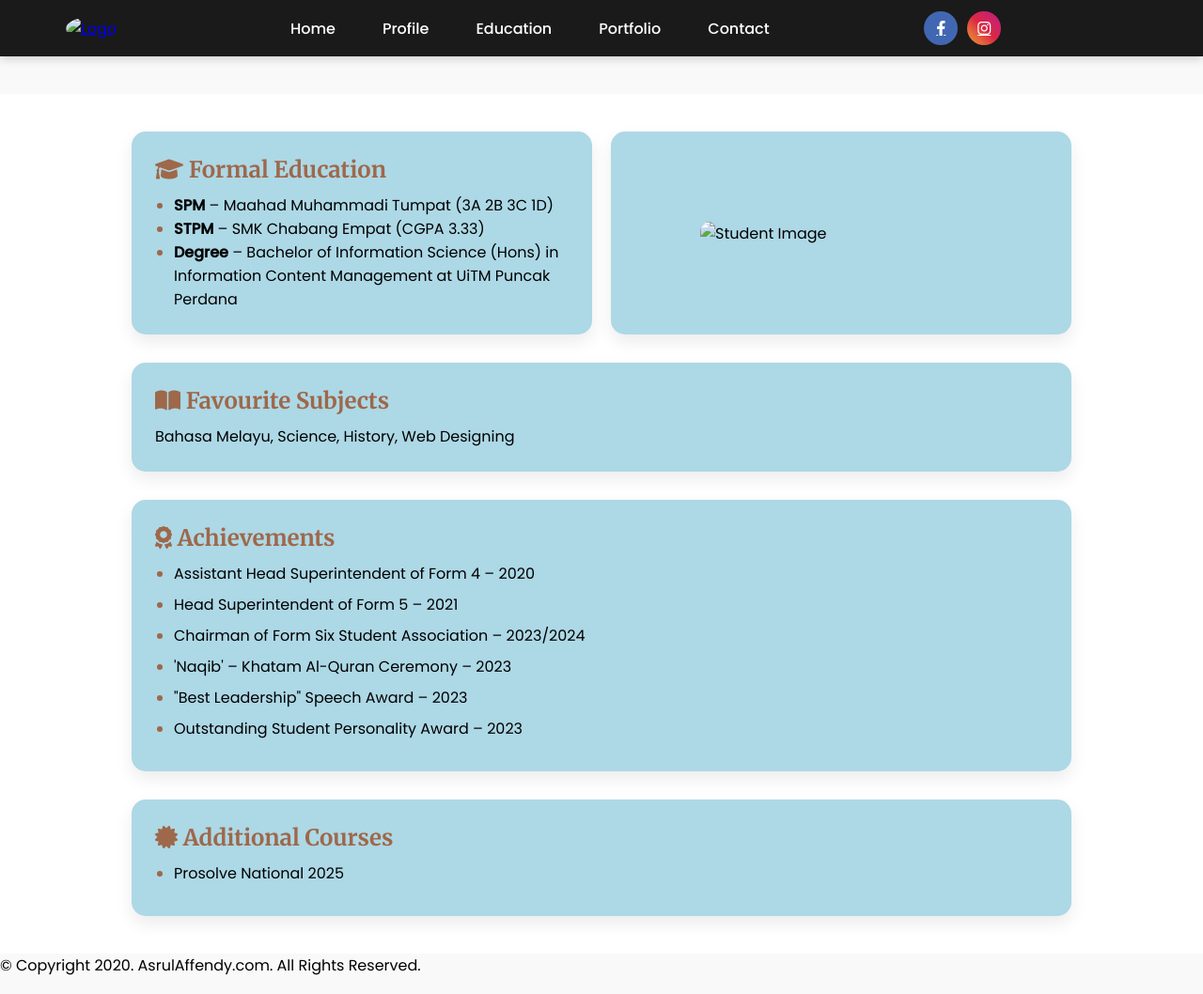
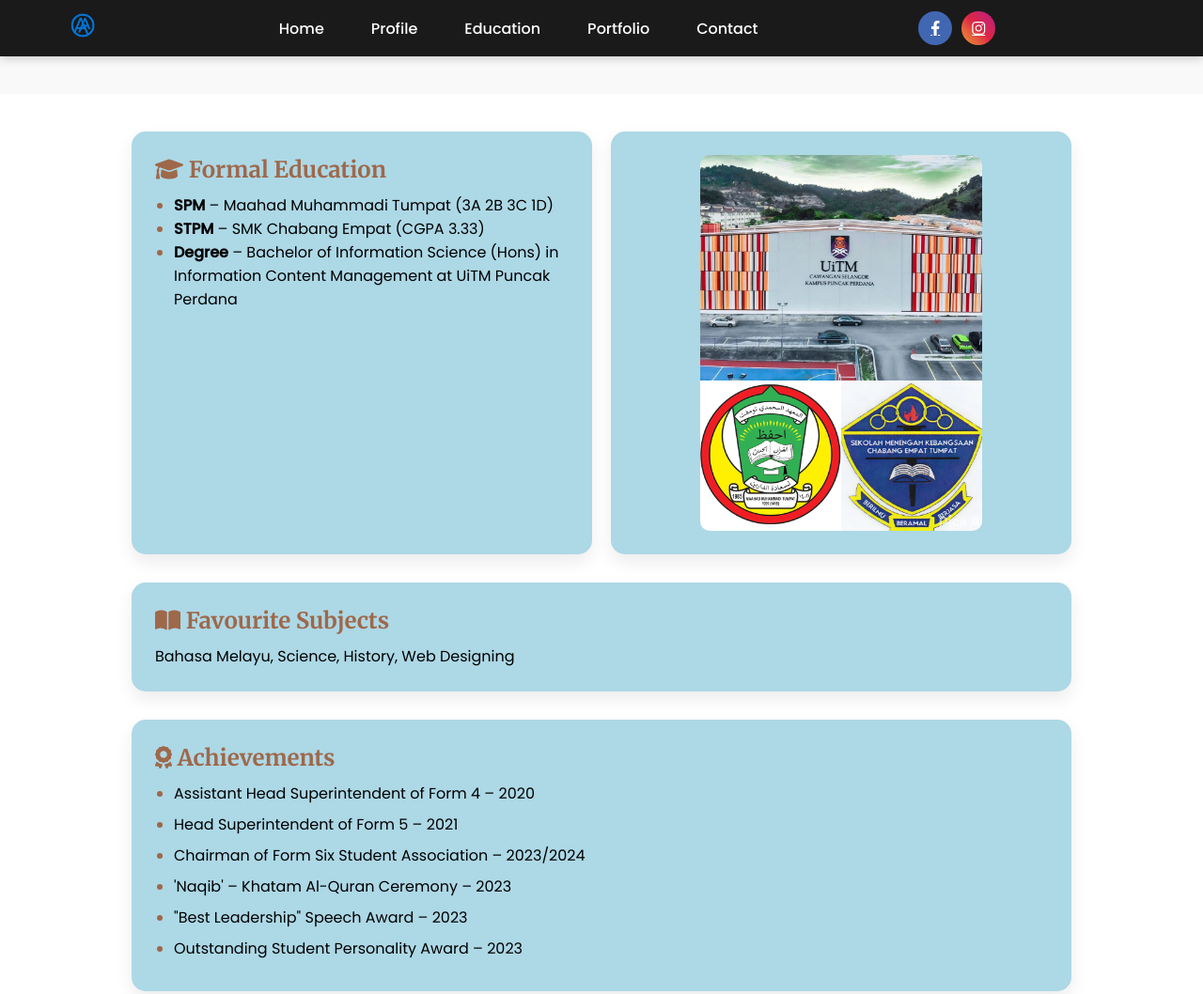
Before and after one commit to Asrul643/Asrul-sWebsite, a plain HTML site: page education.html in a window 1280 px wide. Shown: the top 1058 px of the page at 94% size. Drawn offline with Linux system fonts and the light colour scheme.

Commit message:
Update education.html

```diff
--- a/education.html
+++ b/education.html
@@ -14,7 +14,7 @@
 
             <div class="nav-logo">
               <a href="student.html">
-                <img src="Image/ChatGPT_Image_Jun_3__2025__10_44_53_PM-removebg-preview.png" alt="Logo">
+                <img src="ChatGPT_Image_Jun_3__2025__10_44_53_PM-removebg-preview.png" alt="Logo">
               </a>
             </div>
 
@@ -74,7 +74,7 @@
 
 
         <div class="card image-card">
-          <img src="Image/study.jpg" alt="Student Image" />
+          <img src="study.jpg" alt="Student Image" />
         </div>
       </div>
 
```
